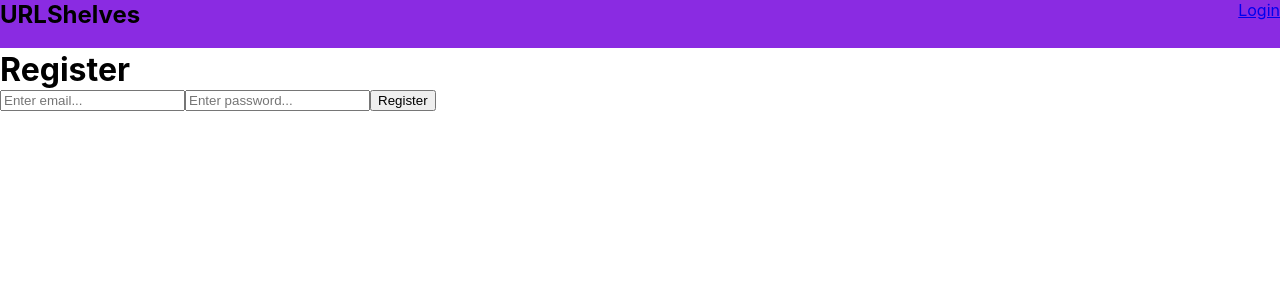
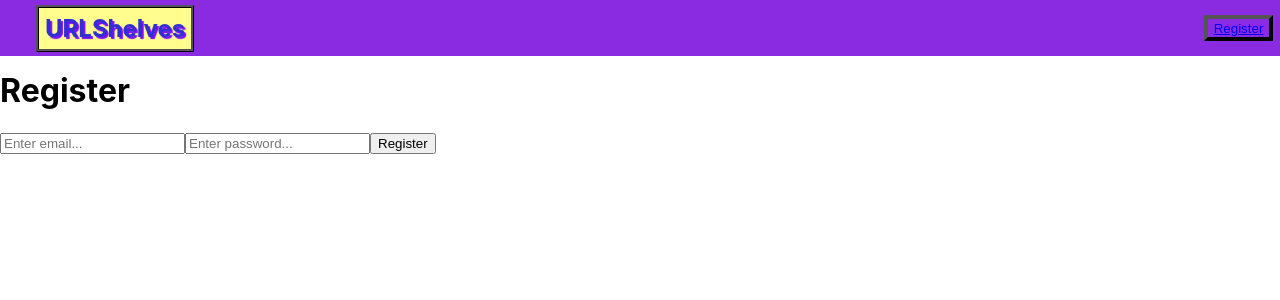
Before and after one commit to CoffeeJitterz/Shelf, a React (Create React App) app in the folder frontend/: page /register in a window 1280 px wide. Shown: the top 300 px of the page. Built offline with nearby package versions, Linux system fonts and the light colour scheme.

Commit message:
navbar css improved

```diff
--- a/frontend/src/components/Navbar/Navbar.js
+++ b/frontend/src/components/Navbar/Navbar.js
@@ -13,19 +13,13 @@ export default function Navbar(props){
   return (
 
     <nav>
-      <h1>URLShelves</h1>
-
+      <h1 className="logo">URLShelves</h1>
       <div>
-
       {props.loggedIn ?
-      <div>
-        <div>
-        {props.email}
-        </div>
-        <div>
-          <button onClick={logout}>Logout</button>
-        </div>
-      </div> : <Link to="/login">Login</Link> }
+      <div className="email_logout">
+      <h4 className="email">{props.email}</h4>
+      <button className="logout_button" onClick={logout}>Logout</button>
+      </div> : <button className="register_button"><Link to="/register">Register</Link></button>}
       </div>
     </nav>
 
--- a/frontend/src/components/Navbar/styles/navbar.css
+++ b/frontend/src/components/Navbar/styles/navbar.css
@@ -2,13 +2,54 @@ nav {
   position:fixed;
   display: flex;
   justify-content: space-between;
+  align-items: center;
   overflow: hidden;
   margin-top: 0px;
   width:100%;
-  height: 3em;
+  height: 3.5em;
   background-color: blueviolet;
 }
+.email_logout {
+  display: flex;
+  flex-direction: row;
+  align-items: center;
+}
 
-h1 {
-  margin:0px;
+.logo {
+  margin: 1.5em;
+  padding: .25em;
+  background-color: rgb(255, 253, 142);
+  color: rgb(48, 48, 207);
+  text-shadow: 2px 2px 1px #7b08ff;
+  border-style:ridge;
+  border-color: rgb(0, 0, 0);
 }
+.email {
+  padding: .25em;
+  background-color: rgb(255, 253, 142);
+  color: rgb(48, 48, 207);
+  text-shadow: 1px 1px 1px #7b08ff;
+  border-style:ridge;
+  border-color: rgb(0, 0, 0);
+}
+.logout_button {
+margin: .5em;
+background-color: transparent;
+border-width: 4px;
+height: 2em;
+border-style: outset;
+}
+.logout_button:hover {
+  border-style: inset;
+}
+
+.register_button {
+margin: .5em;
+background-color: transparent;
+border-width: 4px;
+height: 2em;
+border-style: outset;
+}
+.register_button:hover {
+  border-style: inset;
+}
```
